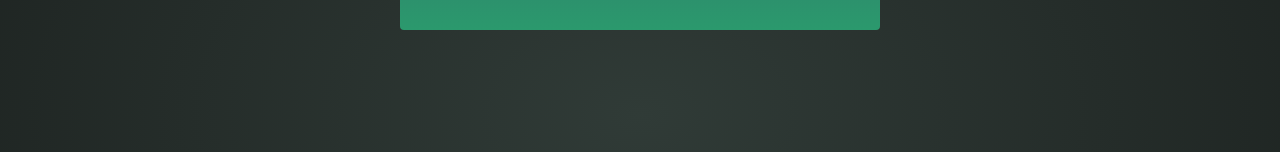
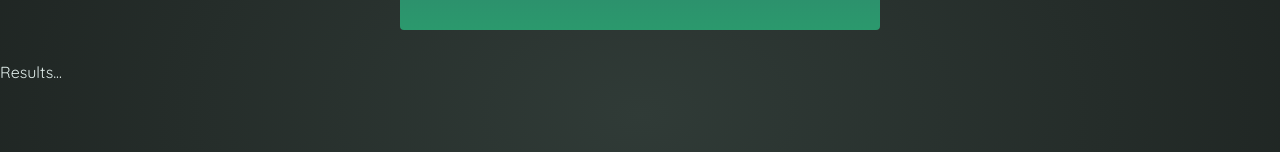
Before and after one commit to paul-kh/investment-calculator-reactjs, a React (Vite) app: page / in a window 1280 px wide. Shown: the part 309-461 px from the top of the page. Built offline with nearby package versions, Linux system fonts and the light colour scheme.

Commit message:
Created <Results> component and computed derived data to be results of the calculator

```diff
--- a/src/App.jsx
+++ b/src/App.jsx
@@ -1,5 +1,6 @@
 import Header from "./components/Header";
 import UserInput from "./components/UserInput";
+import Results from "./components/Results";
 
 import { useState } from "react";
 
@@ -15,7 +16,7 @@
     setUserInput((prevUserInput) => {
       return {
         ...prevUserInput,
-        [inputIdentifier]: newValue,
+        [inputIdentifier]: +newValue, // Put '+' to tell JavaScript to treat the value as number, Not String
       };
     });
   }
@@ -24,6 +25,7 @@
     <>
       <Header />
       <UserInput userInput={userInput} onChangeInput={handleChange} />
+      <Results input={userInput} />
     </>
   );
 }
--- /dev/null
+++ b/src/components/Results.jsx
@@ -0,0 +1,8 @@
+import { calculateInvestmentResults } from "../util/investment";
+
+export default function Results({ input }) {
+  const resultsData = calculateInvestmentResults(input);
+  console.log(input);
+  console.log(resultsData);
+  return <p>Results...</p>;
+}
```
Also changed, not shown: src/util/investment.js (+4 -3 lines).
